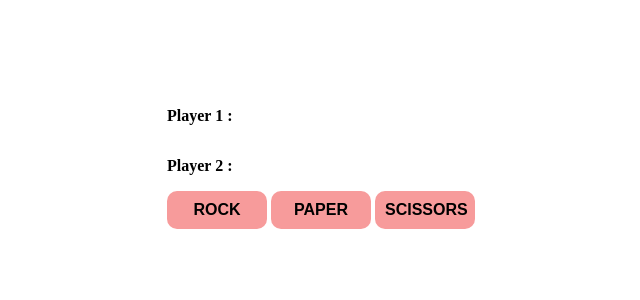
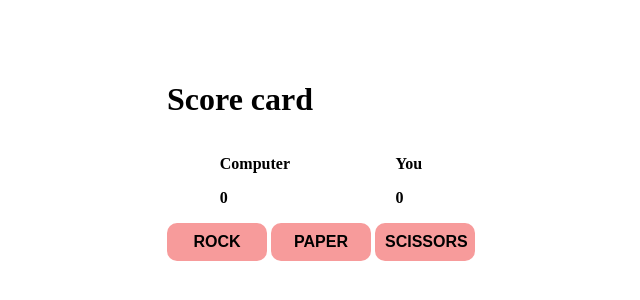
Before and after one commit to amit491985/odin_rps, a plain HTML site: page index.html in a window 1280 px wide. Shown: the part 248-548 px from the top of the page, without its empty margins (319-959 px from the left). Drawn offline with Linux system fonts and the light colour scheme.

```diff
--- a/index.html
+++ b/index.html
@@ -11,12 +11,16 @@
 <body>
     <div class="container">
         <div>
-            <div class="score_p1">
-                <p>Player 1 : </p>
+            <h1>Score card</h1>
+        </div>
+        <div class="score_card">
+            <div class="score">
+                <p>Computer</p>
+                <p id="p1_score">0</p>
             </div>
-
-            <div class="score_p2">
-                <p>Player 2 : </p>
+            <div class="score">
+                <p>You</p>
+                <p id="p2_score">0</p>
             </div>
         </div>
         <div>
--- a/script.js
+++ b/script.js
@@ -71,7 +71,13 @@ function playGame(){
             };
 
             console.log('Computer Score: ' + computerScore);
+            let score_p1 = document.getElementById('p1_score')
+            score_p1.textContent = computerScore.toString();
+
             console.log('Your Score: ' + humanScore);
+            let score_p2 = document.getElementById('p2_score');
+            score_p2.textContent = humanScore.toString();
+
             curr_round++;
 
             //announce the results if last round is play
--- a/styles.css
+++ b/styles.css
@@ -21,9 +21,10 @@ button{
     background-color: rgb(247, 155, 155);
 }
 
-.score_p1,.score_p2{
+.score_card{
     display: flex;
-    justify-items: center;
+    flex-direction: row;
+    justify-content: space-around;
 }
 
 p{
```
